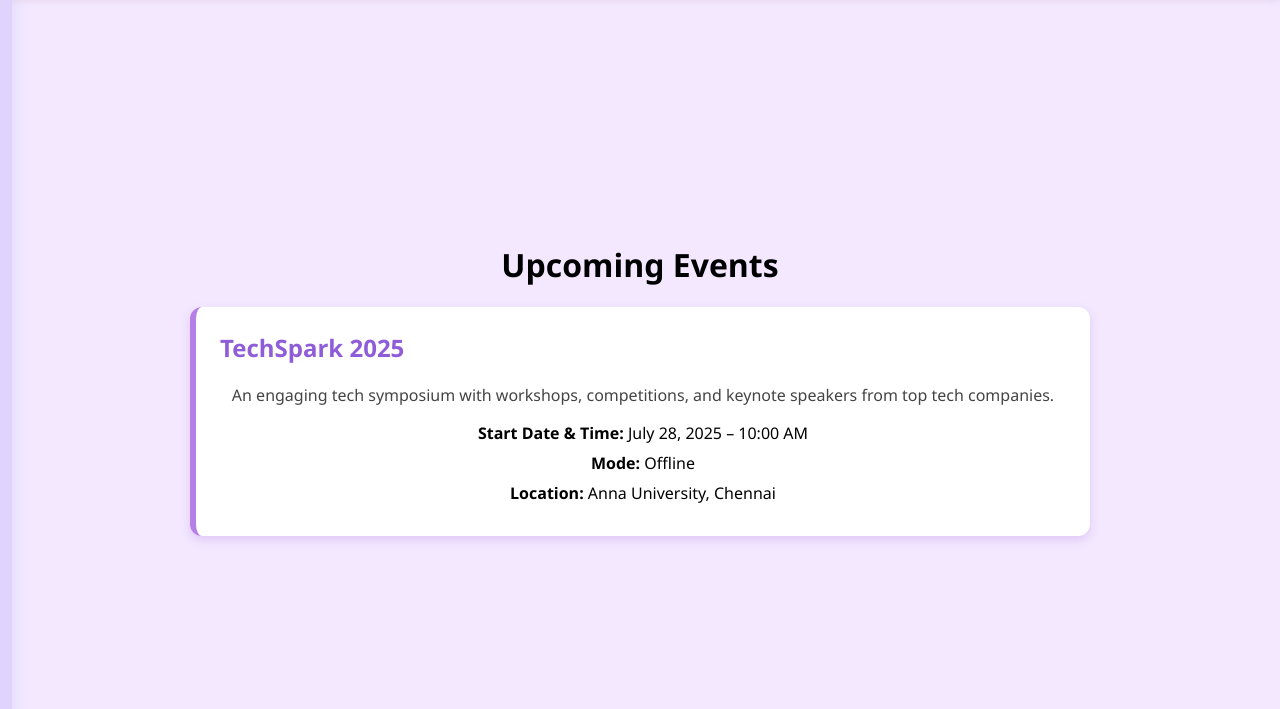
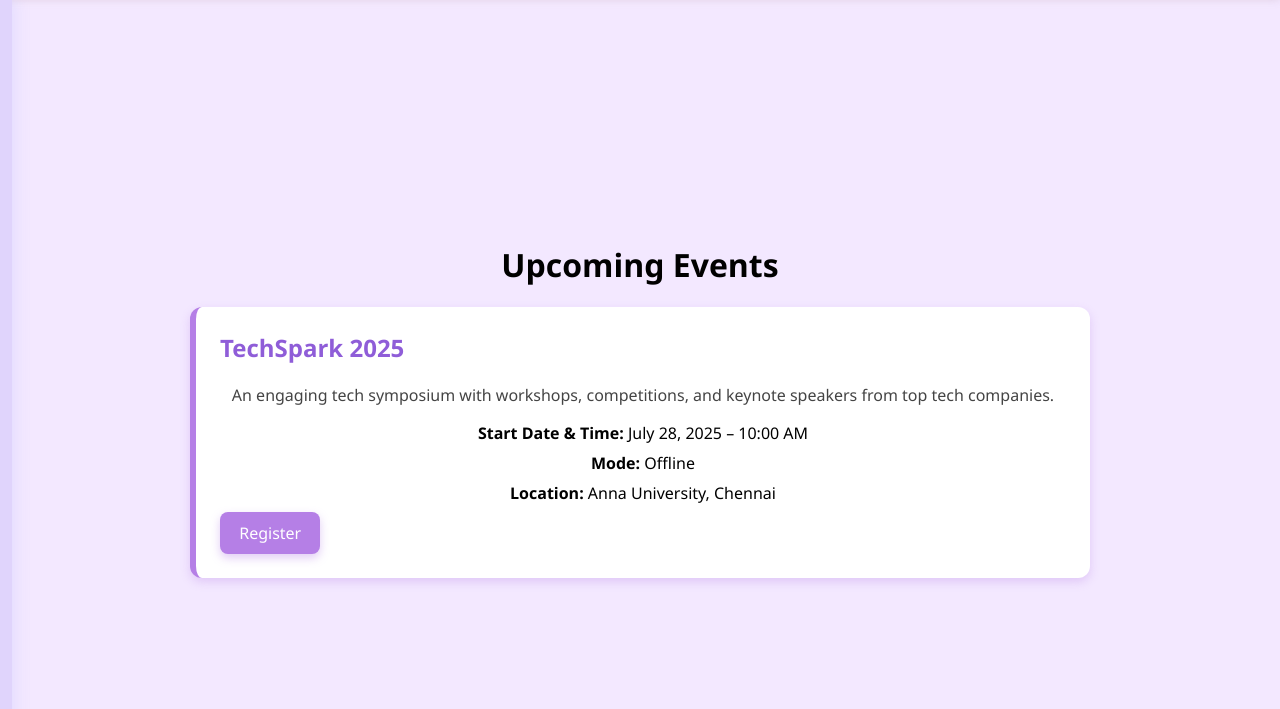
Before and after one commit to SLokesh1810/Eventra, a Django app: page /events/upcoming_events/ in a window 1280 px wide. Shown: the part 91-800 px from the top of the page. Run offline with Django 5.2, Linux system fonts and the light colour scheme; a user stored in the database is signed in; data comes from the database, SQL or seed files in the repository.

Commit message:
Modified upcomingevents page

```diff
--- a/events/templates/upcoming_events.html
+++ b/events/templates/upcoming_events.html
@@ -17,7 +17,7 @@
                 <p><strong>Mode:</strong> Offline</p>
                 <p><strong>Location:</strong> Anna University, Chennai</p>
             </div>
-            <a href="#" cl></a>
+            <a href="register_events.html" class="register-btn">Register</a>
         </div>
     </div>
 <script>
```
